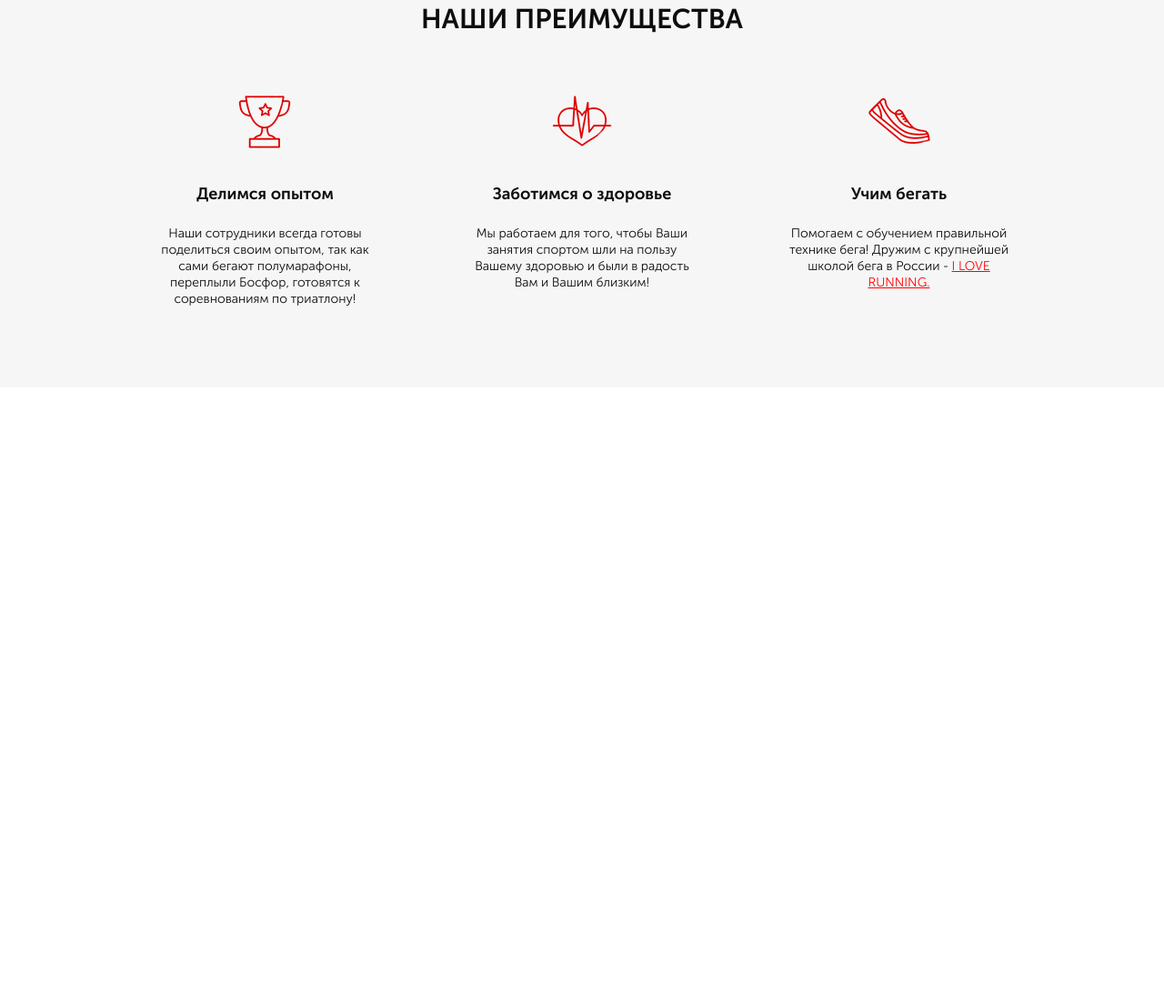
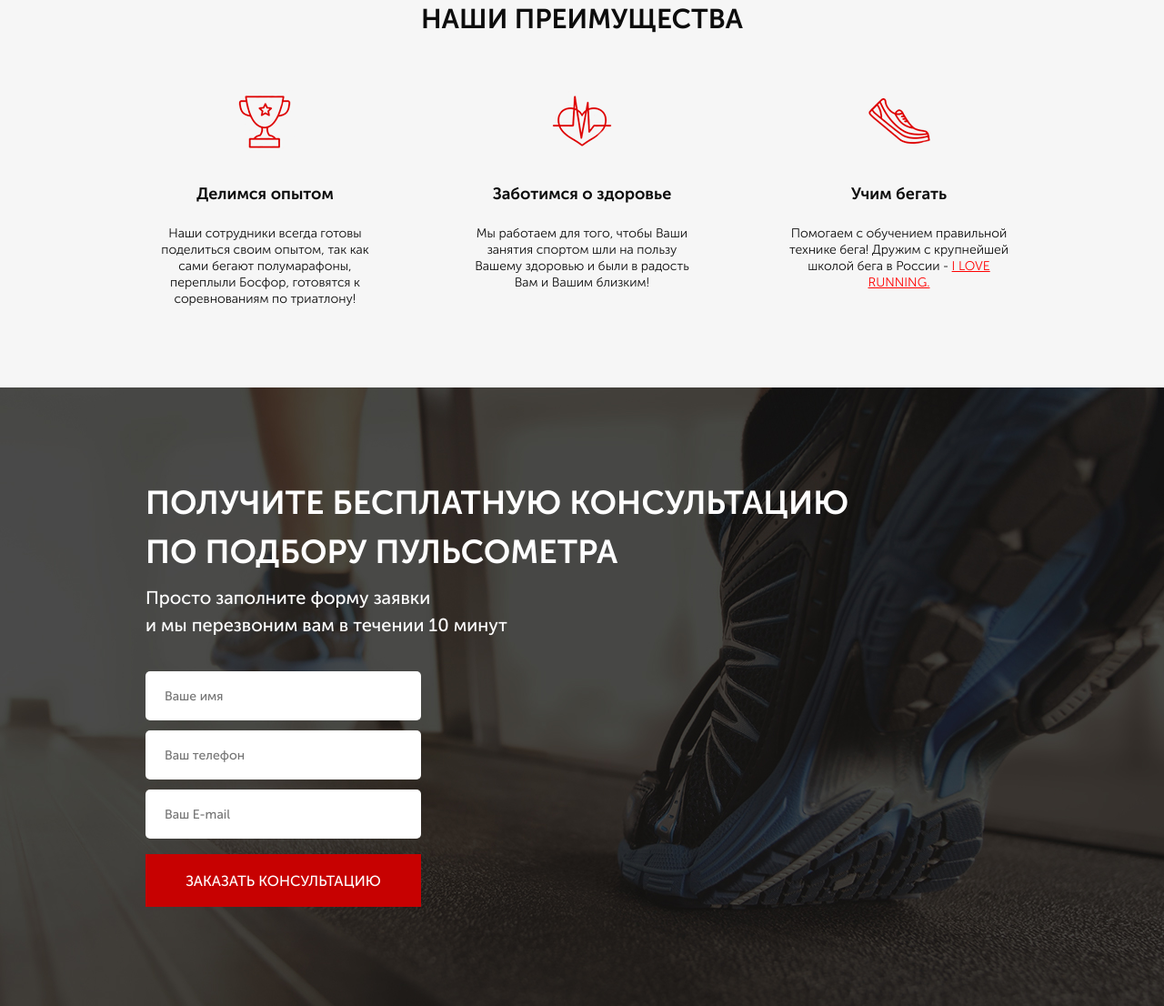
Before and after one commit to DendyLA/pulse, a website: page src/index.html in a window 1280 px wide. Shown: the part 753-1859 px from the top of the page at 91% size. Before the commit the page ends 1179 px from the top, so only its background shows below. Drawn offline with Linux system fonts and the light colour scheme.

Commit message:
consultation block is completed and i am completed form block

```diff
--- a/src/index.html
+++ b/src/index.html
@@ -28,7 +28,7 @@
                     <div class="main__icon"><img src="icons/main/post.png" alt="post">Бесплатная доставка</div>
                     <div class="main__icon"><img src="icons/main/message.png" alt="message">Ответим на все вопросы</div>
                 </div>
-                <button class="button button-main">заказать кОНСУЛЬТАЦИЮ</button>
+                <button class="button button_main">заказать кОНСУЛЬТАЦИЮ</button>
                 <div class="main__link">или <a href="#">ПЕРЕЙТИ В КАТАЛОГ</a></div>
             </div>
         </div>
@@ -52,5 +52,23 @@
             </div>
         </div>
     </div>
+    <div class="consultation">
+        <div class="container">
+            <div class="consultation__title">Получите бесплатную консультацию <br>по подбору пульсометра </div>
+            <div class="consultation__descr">Просто заполните форму заявки <br>и мы перезвоним вам в течении 10 минут</div>
+            <form action="#" class="feed-form">
+                <label>
+                    <input  name='name' type="text" placeholder="Ваше имя">
+                </label>
+                <label>
+                    <input  name='phone' type="tel"  placeholder="Ваш телефон">
+                </label>
+                <label>
+                    <input  name='email' type="email" placeholder="Ваш E-mail">
+                </label>
+                <button class="button button_submit">заказать кОНСУЛЬТАЦИЮ</button>
+            </form>
+        </div>
+    </div>
 </body>
 </html>
--- a/src/sass/blocks/_button.sass
+++ b/src/sass/blocks/_button.sass
@@ -12,9 +12,13 @@
         background-color: #990000
         box-shadow: inset 0 0 2px 3px #000000
 
-    &-main
+    &_main
         width: 300px
         height: 50px
         font-size: 16px
         line-height: 25px
         margin-top: 67px
+    &_submit
+        width: 303px
+        height: 58px
+        font-size: 16px
--- /dev/null
+++ b/src/sass/blocks/_consultation.sass
@@ -0,0 +1,17 @@
+.consultation
+    min-height: 680px
+    background: url(../img/consultation_bg.png) center (center/cover) no-repeat
+    padding: 100px 0 108px 0
+    &__title
+        font-weight: 700
+        font-size: 36px
+        line-height: 54px
+        text-transform: uppercase
+        color: #FFFFFF
+    &__descr
+        font-weight: 500
+        font-size: 20px
+        line-height: 30px
+        color: #FFFFFF
+        margin-top: 8px
+        margin-bottom: 36px
--- /dev/null
+++ b/src/sass/blocks/_forms.sass
@@ -0,0 +1,17 @@
+.feed-form
+    display: flex
+    flex-direction: column
+    label
+        margin-bottom: 11px
+        &:nth-child(3)
+            margin-bottom: 17px
+        input
+            width: 303px
+            height: 54px
+            padding: 0 21px
+            font-weight: 400
+            font-size: 14px
+            border: none
+            border-radius: 5px
+            &:focus
+                outline: 2px solid $main_color
--- a/src/sass/style.sass
+++ b/src/sass/style.sass
@@ -8,6 +8,8 @@
     font-family: 'Museo Sans Cyrl'
 
 @import 'blocks/main'
-@import 'blocks/header.sass'
-@import 'blocks/button.sass'
-@import 'blocks/benefits.sass'
+@import 'blocks/header'
+@import 'blocks/button'
+@import 'blocks/benefits'
+@import 'blocks/consultation'
+@import 'blocks/forms'
```
Also changed, not shown: src/css/style.min.css, src/img/consultation_bg.png (added).
